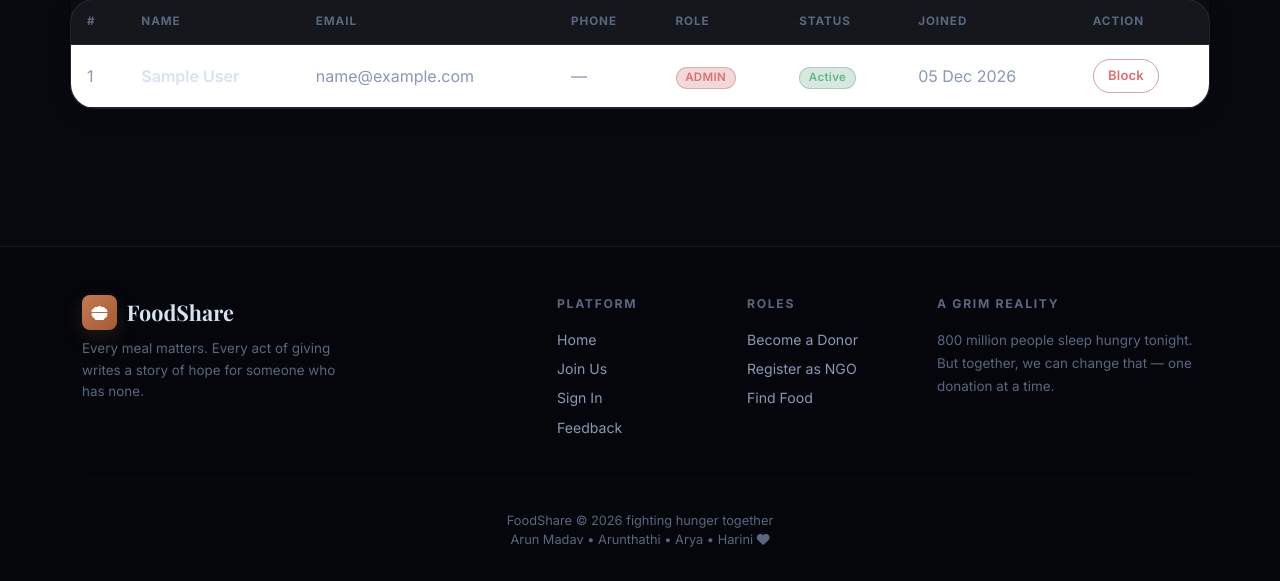
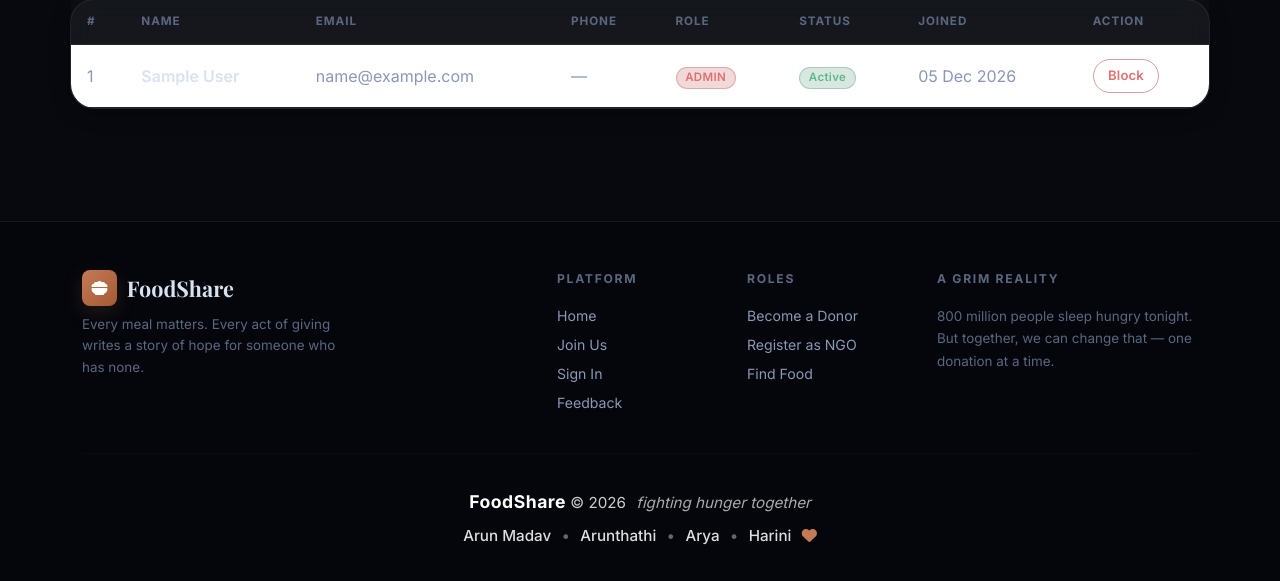
Before and after one commit to aryaanand055/DBMS, a Flask app: page /admin/users in a window 1280 px wide. Shown: the part 219-800 px from the top of the page. Run offline with Flask 3, Linux system fonts and the light colour scheme; the visitor is signed in with stand-in values (Sample User, id 1); some libraries are stand-ins or nearby versions; some web fonts are replaced.

Commit message:
Update style.css

```diff
--- a/static/css/style.css
+++ b/static/css/style.css
@@ -726,3 +726,81 @@ hr { border-color: var(--line) !important; }
     .cta-parallax-section { padding: 5rem 0; }
     blockquote.hero-quote::before { font-size: 4rem; vertical-align: -1.2rem; }
 }
+.footer-copy {
+    font-size: 0.95rem;
+    color: #ccc;
+    line-height: 1.8;
+    position: relative;
+}
+
+/* Brand styling */
+.footer-copy .brand {
+    font-weight: 700;
+    font-size: 1.1rem;
+    color: #fff;
+    letter-spacing: 0.5px;
+}
+
+/* Tagline subtle glow */
+.footer-copy .tagline {
+    color: #aaa;
+    font-style: italic;
+    margin-left: 6px;
+}
+
+/* Team section */
+.footer-copy .team {
+    display: inline-block;
+    margin-top: 4px;
+}
+
+/* Names */
+.footer-copy .member {
+    font-weight: 500;
+    color: #ddd;
+    position: relative;
+    cursor: pointer;
+    transition: all 0.3s ease;
+}
+
+/* Hover effect on names */
+.footer-copy .member:hover {
+    color: #fff;
+    transform: translateY(-2px) scale(1.05);
+    text-shadow: 0 0 8px rgba(255,255,255,0.4);
+}
+
+/* Cool underline animation */
+.footer-copy .member::after {
+    content: "";
+    position: absolute;
+    left: 50%;
+    bottom: -2px;
+    width: 0%;
+    height: 2px;
+    background: linear-gradient(90deg, #ff7a18, #ffb347);
+    transition: all 0.3s ease;
+    transform: translateX(-50%);
+}
+
+.footer-copy .member:hover::after {
+    width: 100%;
+}
+
+/* Dots between names */
+.footer-copy .dot {
+    margin: 0 6px;
+    color: #666;
+}
+
+/* Heart animation */
+.heart-icon {
+    color: var(--warm);
+    margin-left: 6px;
+    transition: transform 0.3s ease;
+}
+
+/* Subtle pulse */
+.heart-icon:hover {
+    transform: scale(1.3);
+}
```
